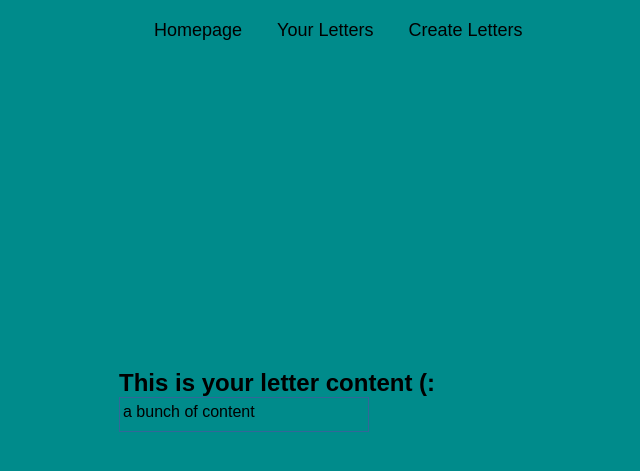
After one commit to bennett200/editingproj, a Django app: page /letter/1/content in a window 1280 px wide. The commit adds this page. Shown: the top 471 px of the page, without its empty margins (9-649 px from the left). Run offline with Django 4.2, Linux system fonts and the light colour scheme; data comes from the database, SQL or seed files in the repository; both versions use the stored data as it was after the commit.

Commit message:
created a view to see the content of each letter by clicking on the title

```diff
--- /dev/null
+++ b/proj_root/letter/templates/letter/letter_content.html
@@ -0,0 +1,14 @@
+{% extends 'base.html' %}
+{% load static%}
+
+{% block title %}Letter Content{% endblock title%}
+
+{% block content %}
+    <div>
+        <h1>This is your letter content (: </h1>
+        <div class="boxed">
+            <p class="letter_content_display">{{ letter.content }}</p>
+        </div>
+    </div>
+
+{% endblock content %}
--- a/proj_root/letter/urls.py
+++ b/proj_root/letter/urls.py
@@ -8,4 +8,5 @@ urlpatterns = [
     path('letter/create', views.CreateLetterView.as_view(), name='create_letter'),
     path('letter/<slug:pk>/update', views.UpdateLetterView.as_view(), name='update_letter'),
     path('letter/<slug:pk>/delete', views.DeleteLetterView.as_view(), name='delete_letter'),
+    path('letter/<slug:pk>/content', views.LetterContentView.as_view(), name='content_view_letter'),
 ]
--- a/proj_root/letter/views.py
+++ b/proj_root/letter/views.py
@@ -3,6 +3,7 @@ from django.shortcuts import render, get_object_or_404
 from django.http import HttpResponse, HttpResponseRedirect
 from django.views.generic import ListView, TemplateView
 from django.views.generic.edit import CreateView, UpdateView, DeleteView
+from django.views.generic.detail import DetailView
 from django.urls import reverse_lazy
 
 from .models import Letter
@@ -31,3 +32,13 @@ class DeleteLetterView(DeleteView):
     template_name = 'letter/delete_letter.html'
     model = Letter
     success_url = reverse_lazy('letter')
+
+
+class LetterContentView(DetailView):
+    template_name = 'letter/letter_content.html'
+    model = Letter
+
+    def get_context_data(self, **kwargs):
+        context = super().get_context_data(**kwargs)
+        context['letter_content'] = Letter.content
+        return context
--- a/proj_root/proj_site/static/proj_site/main.css
+++ b/proj_root/proj_site/static/proj_site/main.css
@@ -150,3 +150,18 @@ tbody {
 		}
 	}
 }
+
+.boxed {
+    width:250px;
+    padding-top:5px;
+    border-style:solid;
+    border-color:#336699;
+    border-width:1px;
+    padding-left:3px;
+    padding-bottom:10px;
+    word-wrap: break-word;
+    height: 250pxa;
+    /* text-align: justify;
+    width: 100px; */
+    overflow-y: scroll;
+}
```
Also changed, not shown: proj_root/letter/templates/letter/letter.html (+8 -6 lines), proj_root/db.sqlite3.
